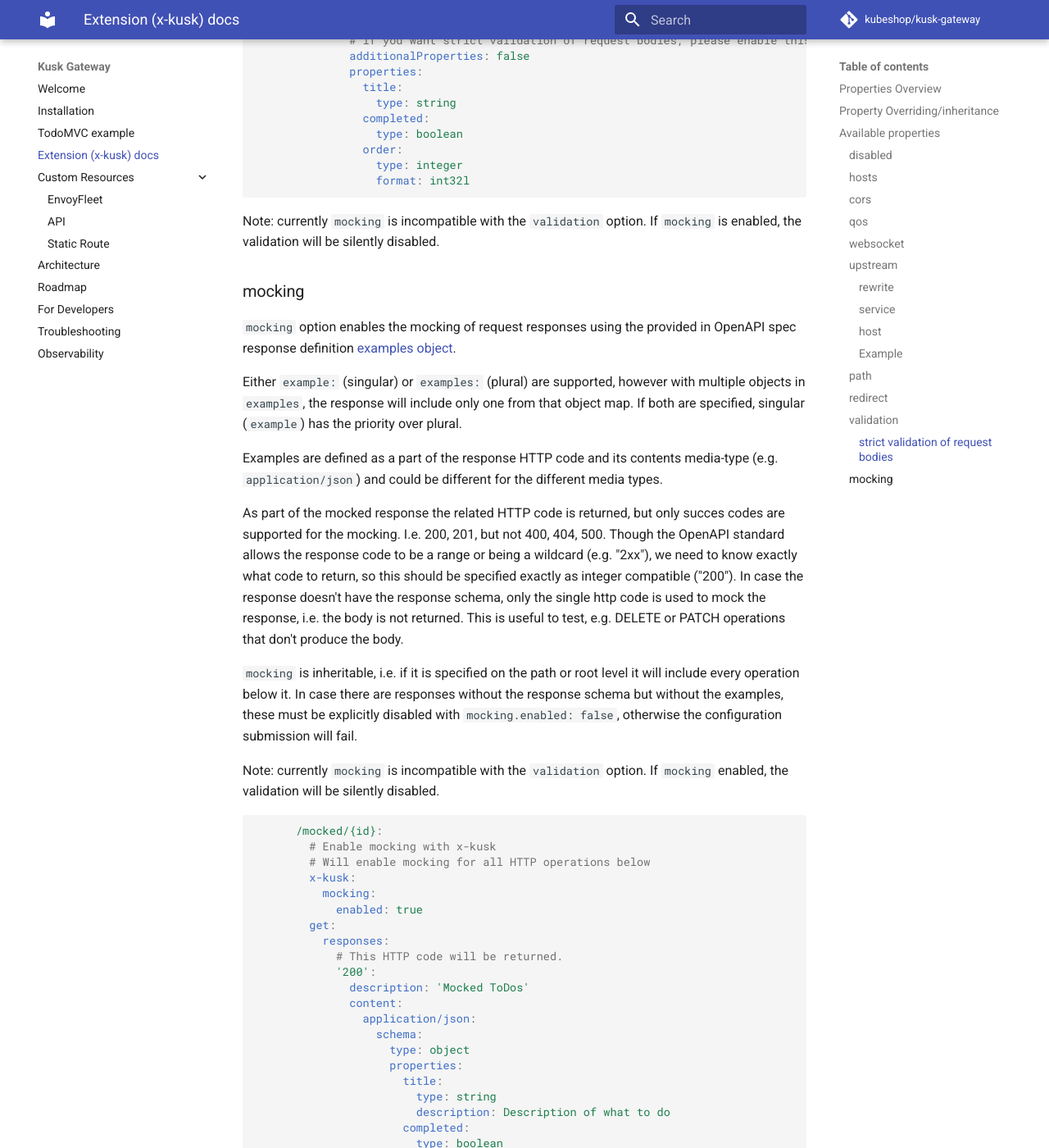
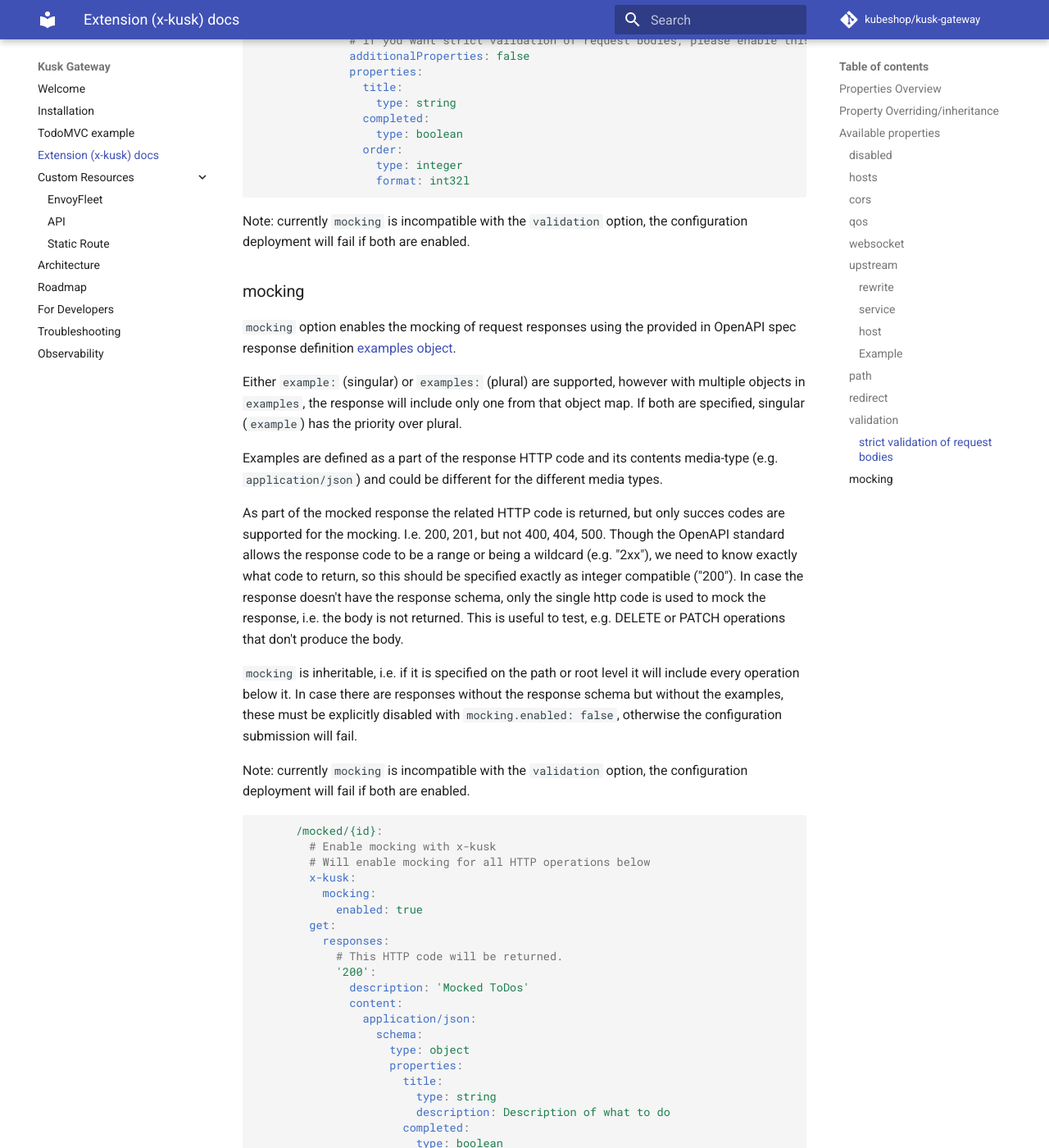
Before and after one commit to kubeshop/kusk-gateway, an MkDocs documentation site: the page built from docs/extension.md, in a window 1280 px wide and 1400 px high, scrolled down 7304 px. Shown: the whole window at 82% size. Built offline with MkDocs 1.6.1 and Material for MkDocs 9.7.7, drawn with Linux system fonts in a browser that asks for light colours; comment, search, counter and statistics services are not loaded.

Commit message:
Validation and mocking note

````diff
--- a/docs/extension.md
+++ b/docs/extension.md
@@ -298,7 +298,7 @@ paths:
                   format: int32l
 ```
 
-Note: currently `mocking` is incompatible with the `validation` option. If `mocking` is enabled, the validation will be silently disabled.
+Note: currently `mocking` is incompatible with the `validation` option, the configuration deployment will fail if both are enabled.
 
 ### mocking
 
@@ -317,7 +317,7 @@ This is useful to test, e.g. DELETE or PATCH operations that don't produce the b
 `mocking` is inheritable, i.e. if it is specified on the path or root level it will include every operation below it.
 In case there are responses without the response schema but without the examples, these must be explicitly disabled with `mocking.enabled: false`, otherwise the configuration submission will fail.
 
-Note: currently `mocking` is incompatible with the `validation` option. If `mocking` enabled, the validation will be silently disabled.
+Note: currently `mocking` is incompatible with the `validation` option, the configuration deployment will fail if both are enabled.
 
 ```yaml
       /mocked/{id}:
````
